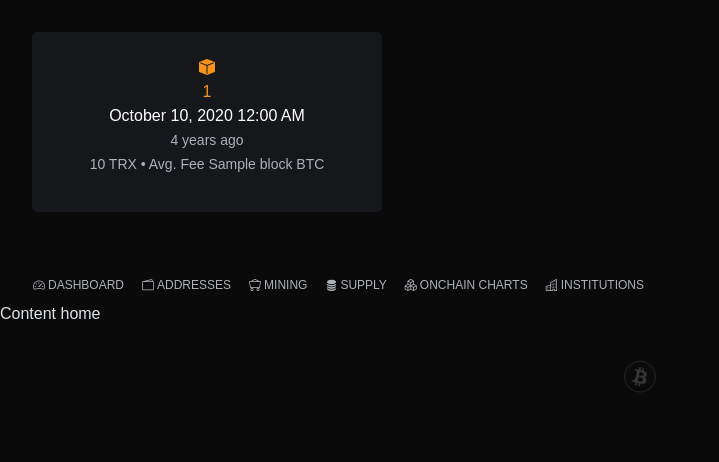
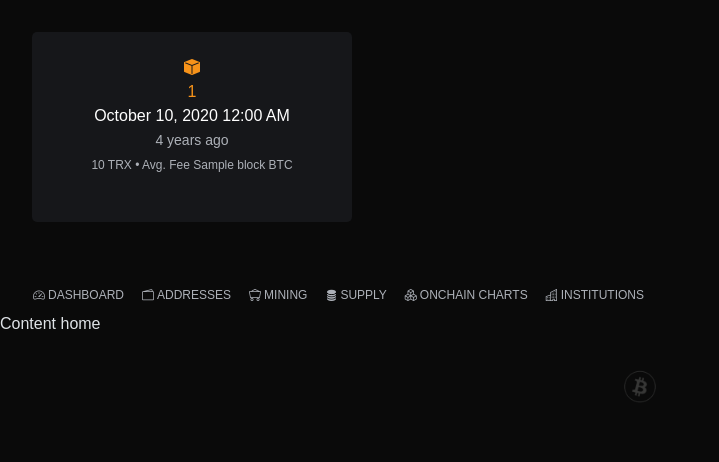
Before and after one commit to pantomeczek/bsp-www-v2, a Flask app: template www/website/templates/home.html in a window 1280 px wide. Shown: the part 166-628 px from the top of the page, without its empty margins (0-719 px from the left). Run offline with Flask 3, Linux system fonts and the light colour scheme; the template is opened without the code that fills it: most values are stand-ins (such as "Sample title", 1, 10 or a date in 2020); some libraries are stand-ins or nearby versions.

Commit message:
ui adjustments

```diff
--- a/www/website/templates/base.html
+++ b/www/website/templates/base.html
@@ -92,7 +92,7 @@
           <!-- Horizontal scrollable container -->
           <div class="d-flex overflow-auto hide-scrollbar" style="gap: 0px;">
                 {% for i in blocks %}
-                <div class="flex-shrink-0 bg-info text-white text-center p-3 card_animated_dark mined-block text-dark p-4 m-2 {% if i[7] == 1 %} d-block highlighted-block pulse-div {% endif %}" style="width: 350px; height: 180px;">
+                <div class="flex-shrink-0 bg-info text-white text-center p-3 card_animated_dark mined-block text-dark p-4 m-2 {% if i[7] == 1 %} d-block highlighted-block pulse-div {% endif %}" style="width: 320px; height: 190px;">
 
                     <a class="card-title link-secondary link-underline-dark link-underline link-underline-opacity-0 block_url"  href="https://mempool.space/block/{{i[1]}}" target="_blank">
                       <i class="bi bi-box-fill"></i> <br/><span {% if i[7] == 1 %} id="last-processed-block" {% endif %}>{{i[0]}}</span>
@@ -100,11 +100,11 @@
                     <div class="block-info-box" style="color: var(--bs-border-grey);" {% if i[7] == 1 %} id="last-processed-block-info" {% endif %}></div>
                     <div class="card-text ">
 
-                        <span class="main-text ">{{ moment(i[2]).format('LLL') }}</span>
+                        <span class="main-text">{{ moment(i[2]).format('LLL') }}</span>
                         <br/>
-                        <small class="muted-text ">{{ moment(i[2]).fromNow() }}</small>
+                        <small class="muted-text">{{ moment(i[2]).fromNow() }}</small>
                         </br/>
-                        <small class="muted-text ">
+                        <small class="muted-text" style="font-size: 12px;">
                         {{'{:,}'.format(i[5])}} TRX • Avg. Fee {{i[6]}} BTC
                         </small>
                     </div>
```
